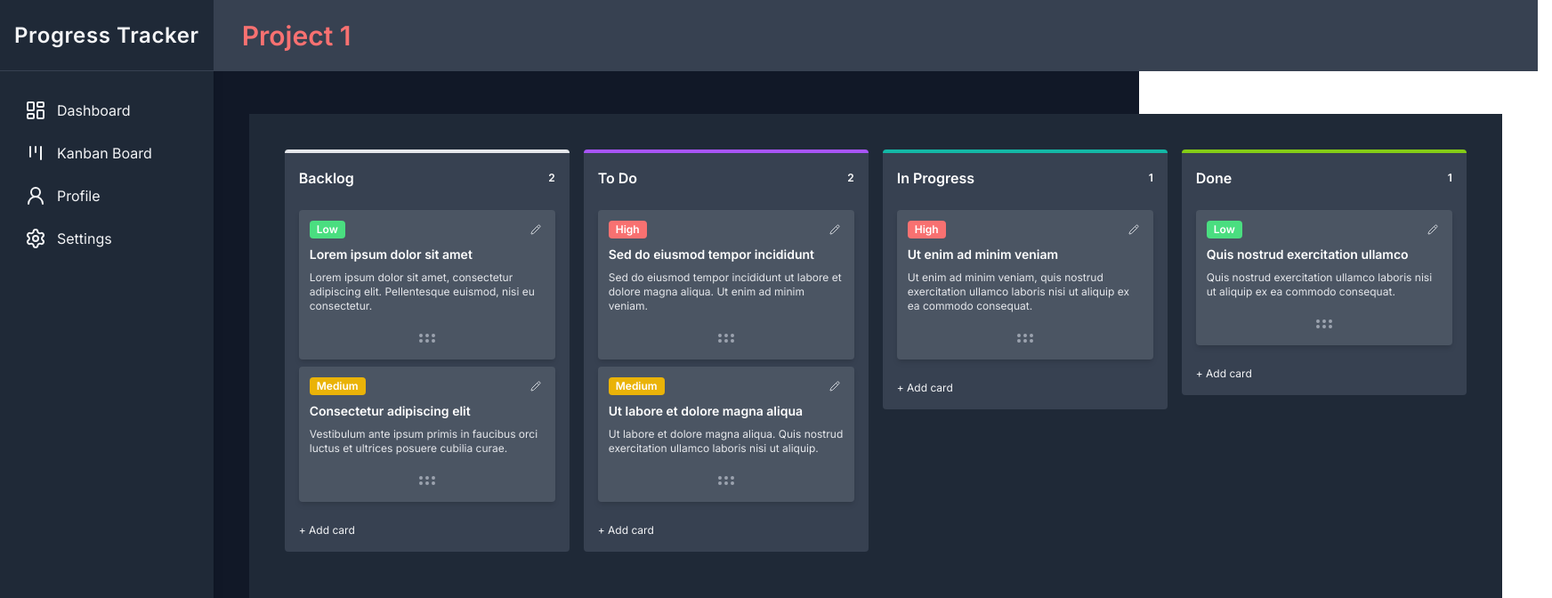
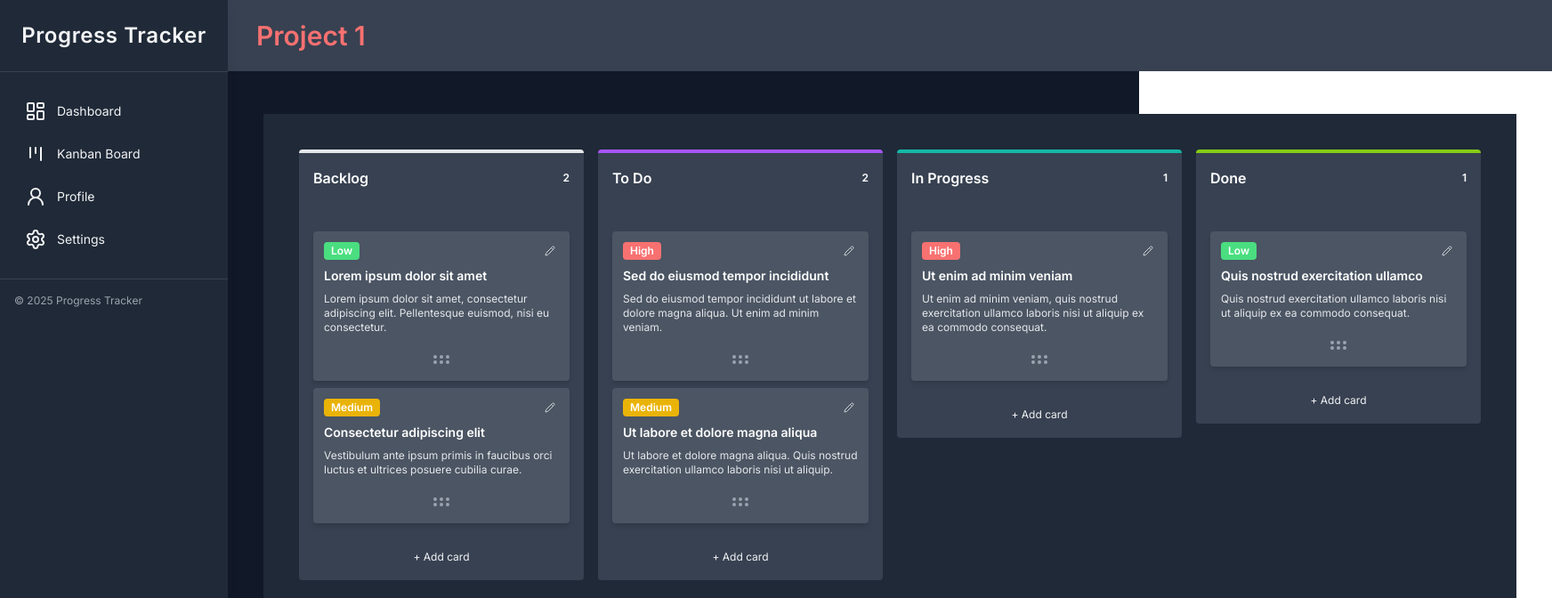
Before and after one commit to definitelynotjin/progress-tracker, a Next.js app: page / in a window 1280 px wide. Shown: the top 672 px of the page at 89% size, 1744 px wide, since content can reach past the window. Built offline with nearby package versions, Linux system fonts and the light colour scheme.

Commit message:
refactor: improve layout and styling in Column, KanbanBoard, TaskDetail, and Sidebar components; enhance usability and visual consistency

```diff
--- a/src/app/components/kanban/Column.tsx
+++ b/src/app/components/kanban/Column.tsx
@@ -29,29 +29,28 @@ interface ColumnProps {
 
 export default function Column({ column, items, onAddCard, onTaskClick }: ColumnProps) {
     const sortableItems = items.length > 0 ? items.map(task => task.id) : [`placeholder-${column}`];
-    // Each card is about 56px tall (including margin), min height is as if there is 1 card
-    const cardHeight = 56;
-    const headerHeight = 120;
-    // Reduce min height for empty columns for compactness
-    const columnHeight = (items.length === 0)
-        ? (1 * cardHeight + 40) // 40px header/buttons for empty
-        : (items.length * cardHeight + headerHeight);
+
 
     return (
-        <div className="flex-1 min-w-80 relative rounded-t-lg" style={{ height: `${columnHeight}px` }}>
+        <div className="min-w-80 relative rounded-t-lg flex flex-col">
             {/* Colored bar at the very top of the column, static position */}
             {column.trim().toLowerCase() === "backlog" && <div className="h-1 rounded-t-lg bg-gray-200" />}
             {column.trim().toLowerCase() === "to do" && <div className="h-1 rounded-t-lg bg-purple-500" />}
             {column.trim().toLowerCase() === "in progress" && <div className="h-1 rounded-t-lg bg-teal-500" />}
             {column.trim().toLowerCase() === "done" && <div className="h-1 rounded-t-lg bg-lime-500" />}
-            {/* Main column content below the colored bar */}
-            <div className="bg-gray-700 rounded-b p-4 flex flex-col gap-y-2 flex-1">
+            {/* Main column background container */}
+            <div className="bg-gray-700 rounded-b flex flex-col">
+                {/* Title fixed at the top */}
+                <div className="p-4">
                     <div className="flex items-center justify-between mb-4">
                         <h2 className="font-semibold text-left text-white">{column}</h2>
                         <span className="ml-2 text-white text-xs text-right font-semibold min-w-6">
                             {items.length}
                         </span>
                     </div>
+                </div>
+                {/* Scrollable card area only */}
+                <div className="p-4 flex flex-col gap-y-2 flex-1 min-h-0 overflow-y-auto">
                     <SortableContext items={sortableItems} strategy={verticalListSortingStrategy}>
                         <div className="space-y-2 text-center">
                             {items.length === 0 ? (
@@ -63,13 +62,17 @@ export default function Column({ column, items, onAddCard, onTaskClick }: Column
                             )}
                         </div>
                     </SortableContext>
+                </div>
+                {/* Add card button at the bottom, inside the column */}
+                <div className="p-3 mt-auto">
                     <button
-                    className="mt-4 text-gray-100 hover:underline text-xs text-center self-start"
+                        className="w-full text-gray-100 align-text-top hover:underline text-xs text-center"
                         onClick={() => onAddCard(column)}
                     >
                         + Add card
                     </button>
                 </div>
             </div>
+        </div>
     );
 }
--- a/src/app/components/kanban/KanbanBoard.tsx
+++ b/src/app/components/kanban/KanbanBoard.tsx
@@ -155,7 +155,7 @@ export default function KanbanBoard() {
                 onDragStart={handleDragStart}
                 onDragEnd={handleDragEnd}
             >
-                <div className="flex flex-row justify-left gap-4 overflow-x-auto bg-gray-800 p-10 min-h-screen">
+                <div className="flex flex-row justify-left gap-4 overflow-auto bg-gray-800 p-10 min-h-screen">
                     <SortableContext items={columns} strategy={verticalListSortingStrategy}>
                         {columns.map((column) => (
                             <Column
--- a/src/app/components/kanban/TaskDetail.tsx
+++ b/src/app/components/kanban/TaskDetail.tsx
@@ -42,9 +42,9 @@ export default function TaskDetail({ task, onSave, onCancel }: TaskDetailProps)
                 <div className="flex items-center gap-2">
                     <span className="text-xs text-gray-300">Priority:</span>
                     {[
-                        { label: "Low", color: "bg-green-700" },
-                        { label: "Medium", color: "bg-yellow-600" },
-                        { label: "High", color: "bg-red-700" },
+                        { label: "Low", color: "bg-green-400" },
+                        { label: "Medium", color: "bg-yellow-500" },
+                        { label: "High", color: "bg-red-400" },
                     ].map(opt => (
                         <button
                             key={opt.label}
--- a/src/app/page.tsx
+++ b/src/app/page.tsx
@@ -4,9 +4,9 @@ import Sidebar from "./sidebar";
 
 export default function Page() {
   return (
-    <div className="fixed inset-0 bg-gray-900 bg-repeat-round">
-      <div className="flex h-full">
-        <Sidebar />
+    <div className="bg-gray-900 bg-repeat-round min-h-screen">
+      <Sidebar />
+      <div className="ml-64 flex min-h-screen">
         <div className="flex-1 flex flex-col">
           <div className="h-20 flex p-8 items-center justify-left bg-gray-700 mb-6 py-8">
             <h1 className="text-3xl font-bold text-red-400 text-center">
--- a/src/app/sidebar.tsx
+++ b/src/app/sidebar.tsx
@@ -4,29 +4,29 @@ import { LayoutDashboard, Kanban, UserRound, Settings } from "lucide-react";
 
 export default function Sidebar() {
     return (
-        <aside className="h-full w-64 bg-gray-800 text-gray-100 flex flex-col shadow-lg md:flex">
-            <div className="flex items-center justify-center h-20 border-b border-gray-700 min-w-0">
+        <aside className="fixed top-0 left-0 z-50 h-screen w-64 bg-gray-800 text-gray-100 flex flex-col shadow-lg md:flex overflow-hidden">
+            <div className="p-2 flex items-center justify-center max-h-max border-b border-gray-700 min-w-0">
                 <span className="text-2xl font-bold p-4 tracking-wide justify-center truncate overflow-hidden text-ellipsis">
                     <span className="block md:inline">Progress</span>
                     <span className="block md:inline"> Tracker</span>
                 </span>
             </div>
-            <nav className="flex-1 py-6 px-4 space-y-2 overflow-y-auto">
+            <nav className="py-6 px-4 space-y-2">
                 <Link href="/" className="flex items-center gap-3 px-3 py-2 rounded hover:bg-gray-700 transition">
                     <LayoutDashboard className="text-lg" />
-                    <span>Dashboard</span>
+                    <span className="text-sm">Dashboard</span>
                 </Link>
                 <Link href="/kanban" className="flex items-center gap-3 px-3 py-2 rounded hover:bg-gray-700 transition">
                     <Kanban className="text-lg" />
-                    <span>Kanban Board</span>
+                    <span className="text-sm">Kanban Board</span>
                 </Link>
                 <Link href="/profile" className="flex items-center gap-3 px-3 py-2 rounded hover:bg-gray-700 transition">
                     <UserRound className="text-lg" />
-                    <span>Profile</span>
+                    <span className="text-sm">Profile</span>
                 </Link>
                 <Link href="/settings" className="flex items-center gap-3 px-3 py-2 rounded hover:bg-gray-700 transition">
                     <Settings className="text-lg" />
-                    <span>Settings</span>
+                    <span className="text-sm">Settings</span>
                 </Link>
             </nav>
             <div className="p-4 border-t border-gray-700 text-xs text-gray-400">
```
Lines whose indentation alone changed are shown as unchanged.
